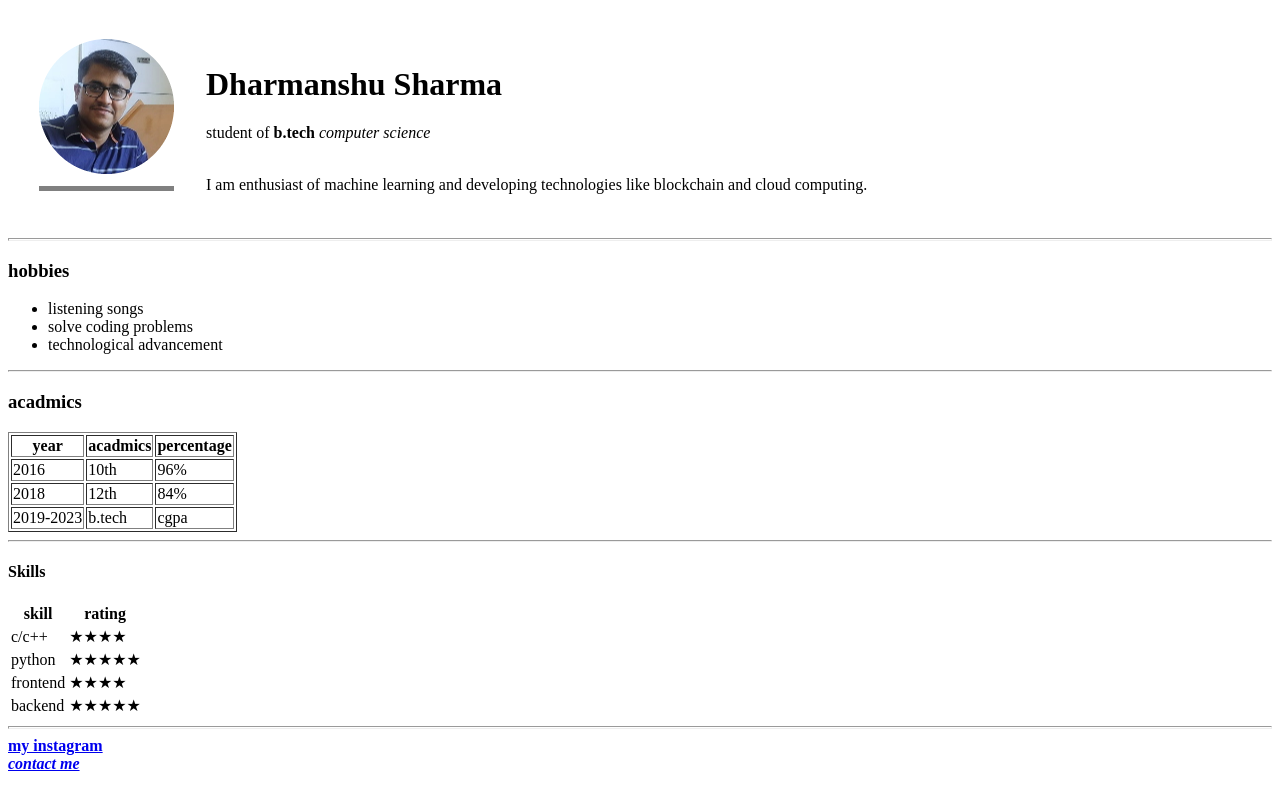
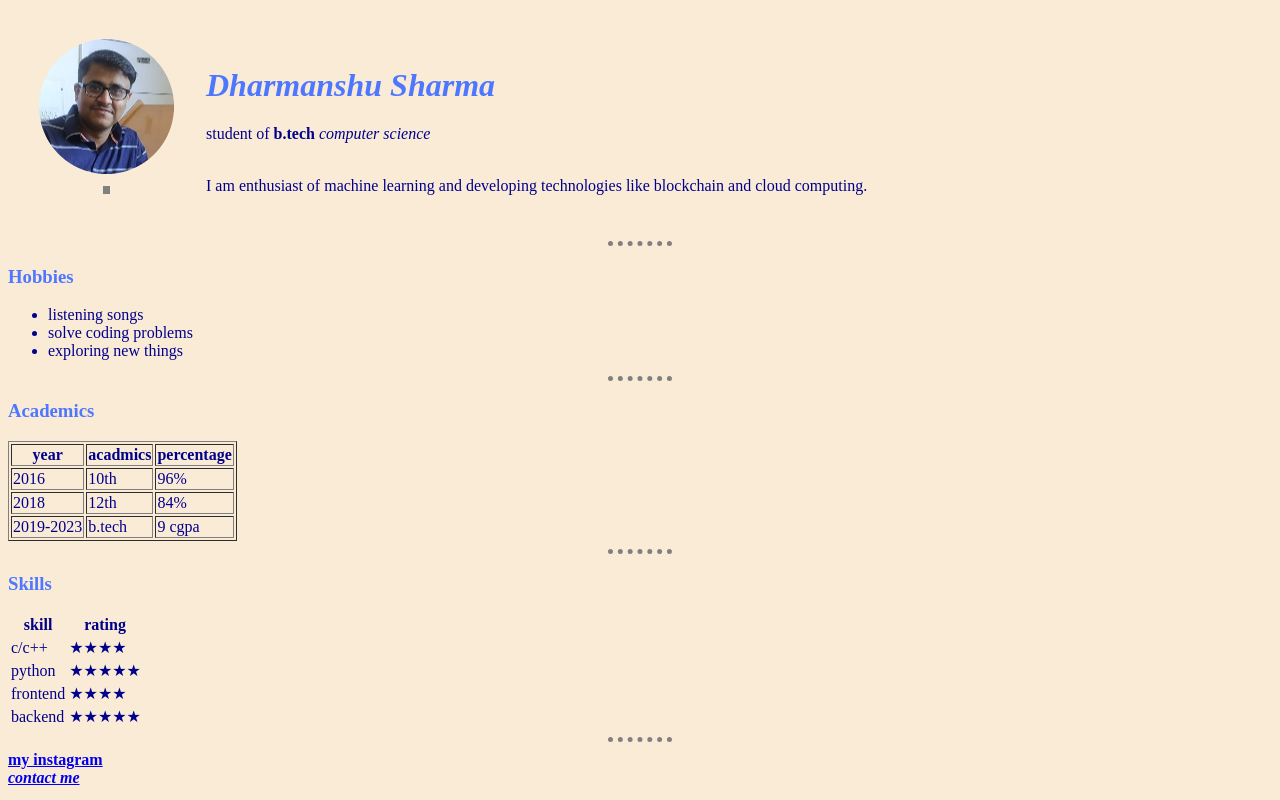
Before and after one commit to dharmanshu-sharma/my-cv, a plain HTML site: page index.html in a window 1280 px wide. Drawn offline with Linux system fonts and the light colour scheme.

Commit message:
added some basics of css

```diff
--- /dev/null
+++ b/css/style.css
@@ -0,0 +1,22 @@
+
+        body{
+             background-color:antiquewhite;
+             color:darkblue;
+        }
+        hr{
+
+            border-style: dotted none none;
+            border-color: gray;
+            border-width: 5px;
+            width: 5%;
+        }
+        img{
+
+        }
+        h1{
+            color: #4D77FF;
+            font-style: italic;
+        }
+        h3{
+            color: #4D77FF;
+        }
--- a/index.html
+++ b/index.html
@@ -5,8 +5,9 @@
     <meta http-equiv="X-UA-Compatible" content="IE=edge">
     <meta name="viewport" content="width=device-width, initial-scale=1.0">
     <title>Dharmanshu Sharma 💓</title>
+    <link rel="stylesheet" href="css/style.css">
 </head>
-<body>
+<body >
     <table cellspacing="30">
         <tr>
             <td><img src="WhatsApp Image 2022-02-26 at 6.55.50 PM-modified3.png">
@@ -18,14 +19,14 @@
         </tr>
     </table>
     <hr size="3">
-    <h3>hobbies</h3>
+    <h3>Hobbies</h3>
     <ul>
         <li>listening songs</li>
         <li>solve coding problems</li>
-        <li>technological advancement</li>
+        <li>exploring new things</li>
     </ul>
     <hr>
-    <h3>acadmics</h3>
+    <h3>Academics</h3>
     <table border="1">
         <thead>
             <tr>
@@ -40,13 +41,13 @@
                 <td>2018</td><td>12th</td><td>84%</td>
             </tr>
             <tr>
-                <td>2019-2023</td><td>b.tech</td><td> cgpa</td>
+                <td>2019-2023</td><td>b.tech</td><td>9 cgpa</td>
             </tr>
         </tbody>
     </table>
     <hr>
-    <h4>Skills</h4>
-    <table>
+    <h3>Skills</h3>
+    <table >
         <thead>
             <tr>
                 <th>skill</th><th>rating</th>
```
